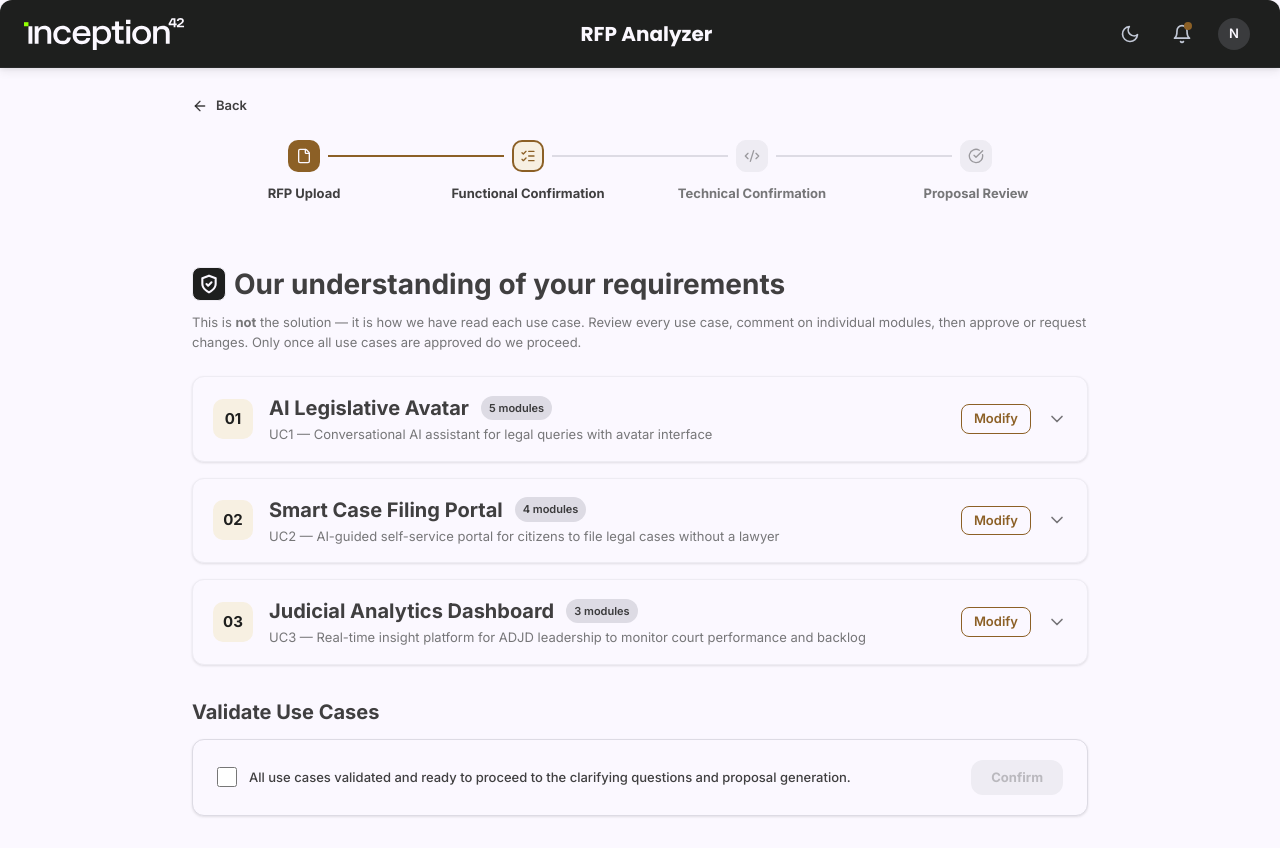
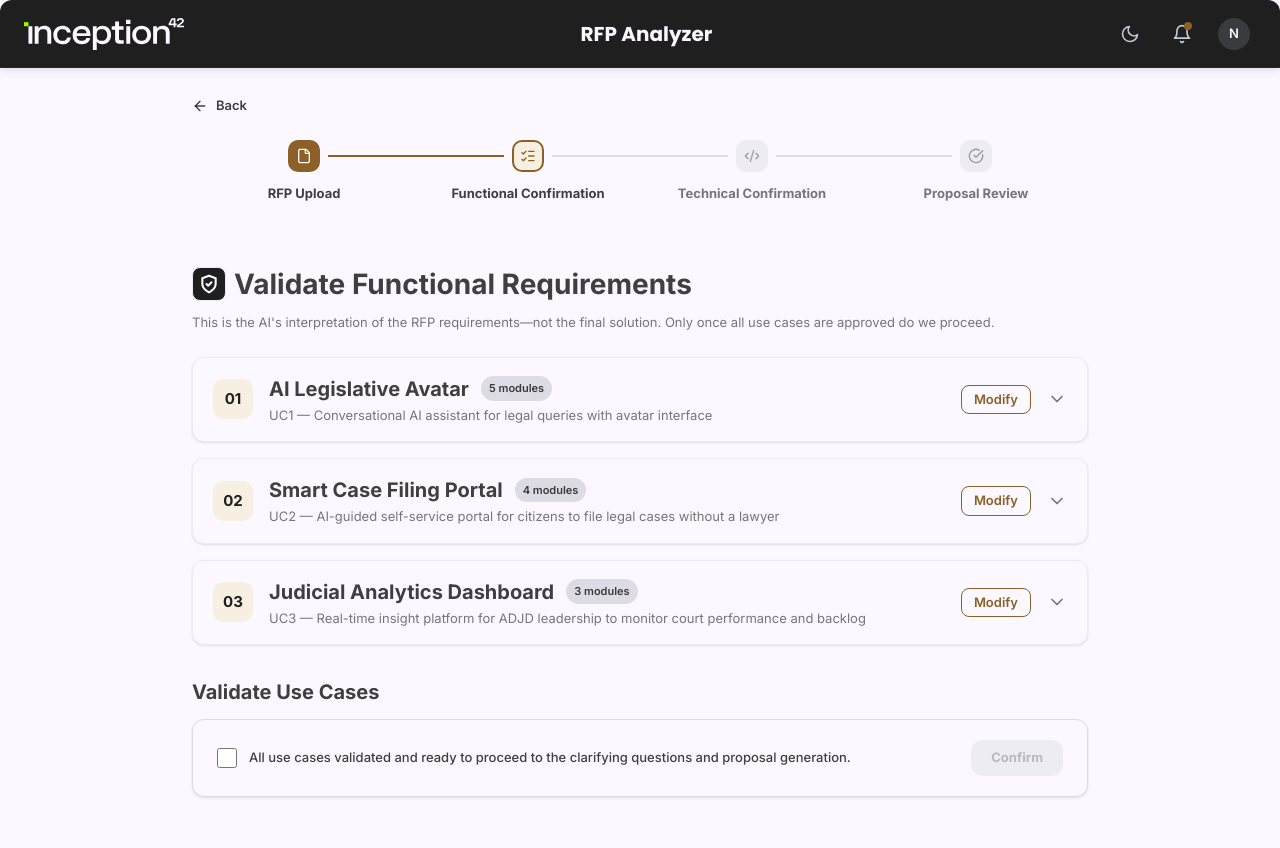
Before and after one commit to narendrapatel989234-arch/RFP_Analyzer, a Next.js app: page /rfp/1 in a window 1280 px wide. Built offline with nearby package versions, Linux system fonts and the light colour scheme.

Commit message:
UX Copy Refinements

```diff
--- a/src/app/rfp/[id]/page.tsx
+++ b/src/app/rfp/[id]/page.tsx
@@ -84,14 +84,13 @@ export default function RFPDetail() {
                   <polyline points="9 12 11 14 15 10" />
                 </svg>
               </div>
-              Our understanding of your requirements
+              {isStage3 ? 'Validate Technical Requirements' : 'Validate Functional Requirements'}
             </h2>
 
             <p className={styles.sectionSubtitle}>
-              This is <strong>not</strong> the solution — it is how we have read
-              each use case. Review every use case, comment on individual
-              modules, then approve or request changes. Only once all use cases
-              are approved do we proceed.
+              {isStage3
+                ? 'Review the technical interpretation for each approved use case. Approve or request changes to continue to the next stage.'
+                : 'This is the AI\'s interpretation of the RFP requirements—not the final solution. Only once all use cases are approved do we proceed.'}
             </p>
 
             {/* Example if you want to display the RFP ID */}
```
Also changed, not shown: 1 other file (tests, documents, lock files or other folders).
